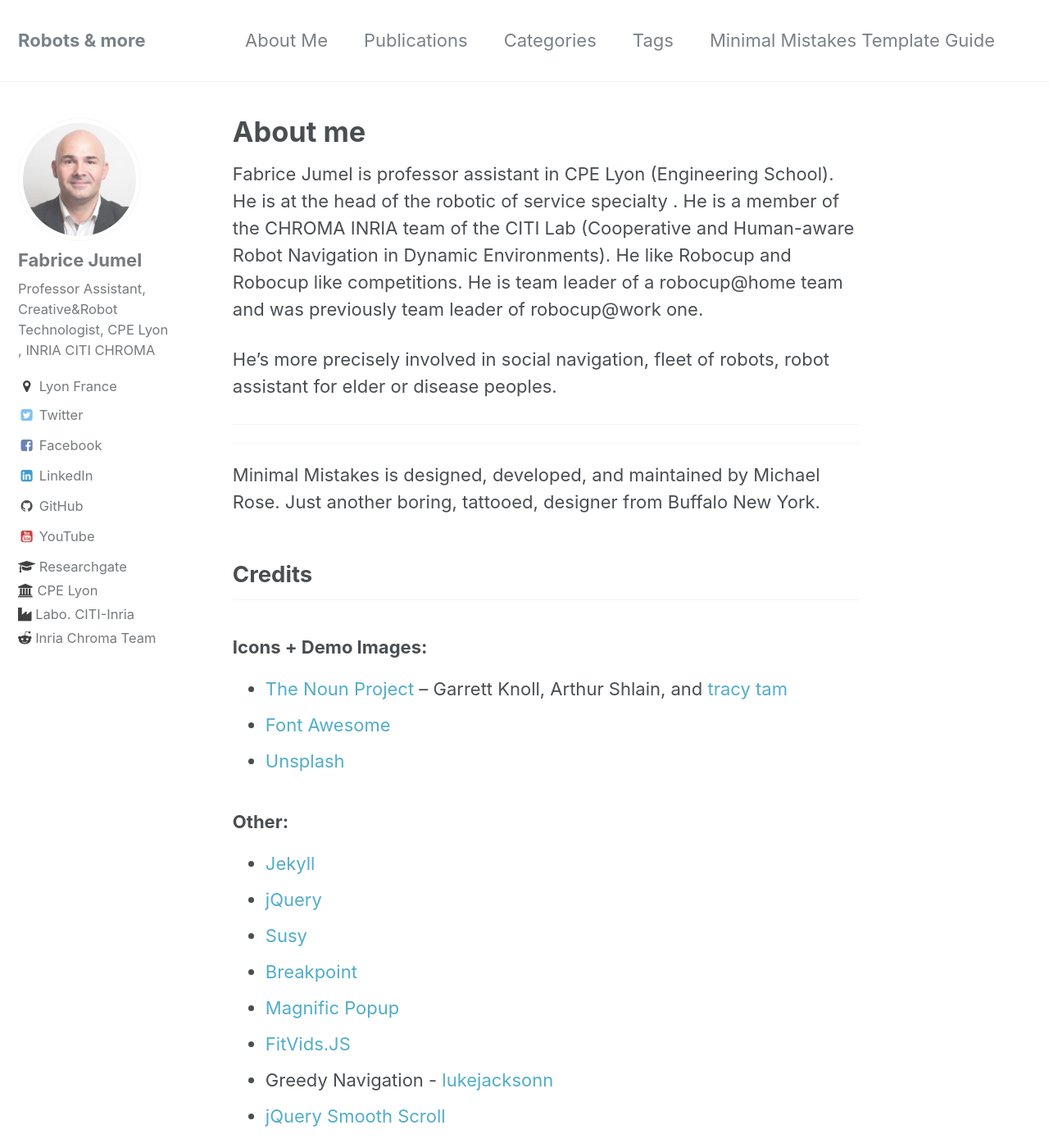
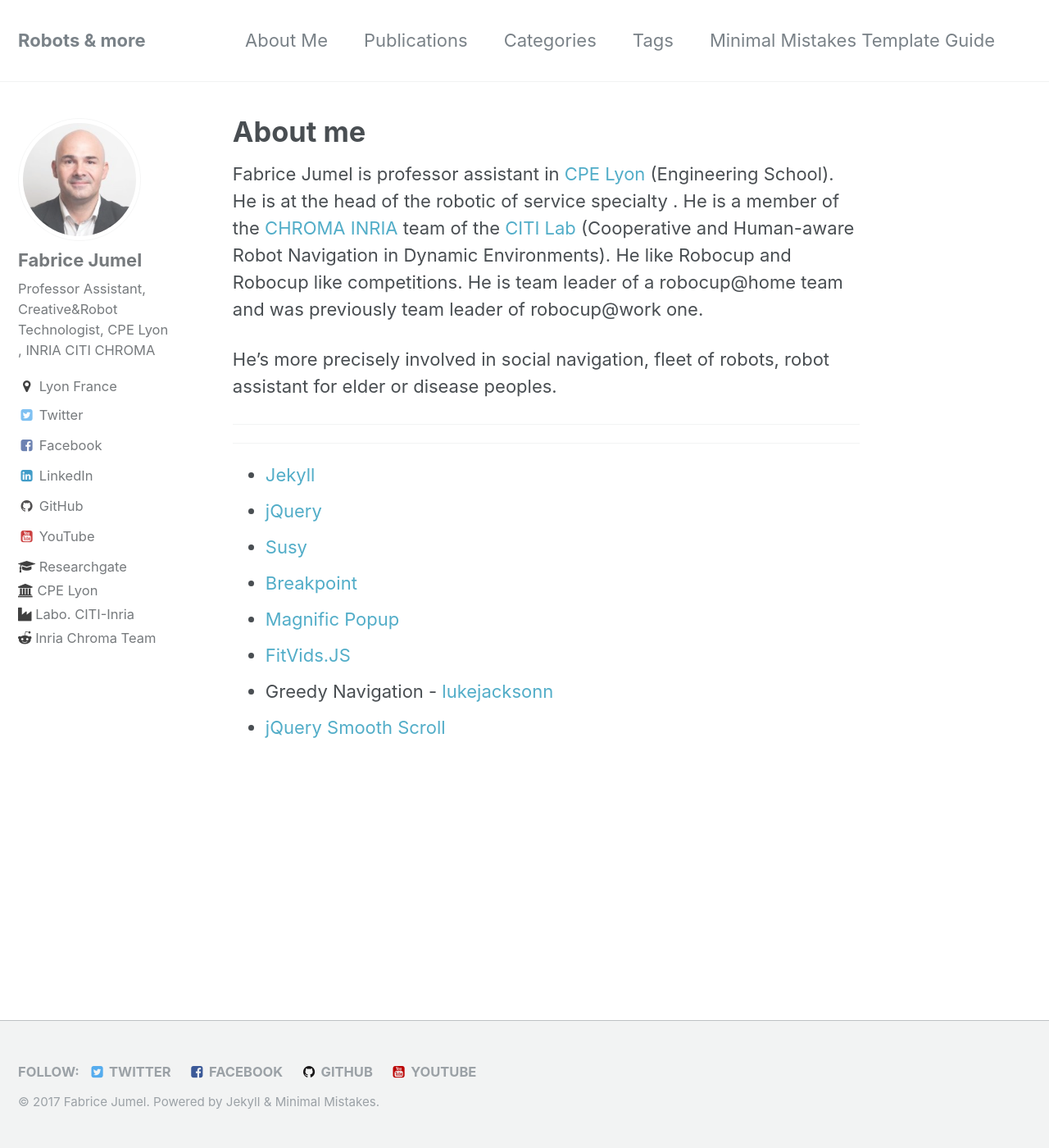
Before and after one commit to fabricejumel/fabricejumel.github.io, a Jekyll site: the page built from _pages/about.md, in a window 1280 px wide and 1400 px high. Shown: the whole window at 82% size. Built offline with Jekyll 4.4.1, drawn with Linux system fonts in a browser that asks for light colours.

Commit message:
Update about.md

```diff
--- a/_pages/about.md
+++ b/_pages/about.md
@@ -4,7 +4,7 @@ title: "About me"
 
 ---
 
-Fabrice Jumel is professor assistant  in CPE Lyon (Engineering School). He is at the head of the robotic of service specialty . He is a member of the CHROMA INRIA team of the CITI Lab  (Cooperative and Human-aware Robot Navigation in Dynamic Environments). He like Robocup and Robocup like competitions. He is team leader of a robocup@home team and was previously team leader of robocup@work one.
+Fabrice Jumel is professor assistant  in [CPE Lyon](https://www.cpe.fr) (Engineering School). He is at the head of the robotic of service specialty . He is a member of the [CHROMA INRIA](https://team.inria.fr/chroma/en/)  team of the [CITI Lab](http://www.citi-lab.fr/)  (Cooperative and Human-aware Robot Navigation in Dynamic Environments). He like Robocup and Robocup like competitions. He is team leader of a robocup@home team and was previously team leader of robocup@work one.
 
 He's more precisely involved in social navigation, fleet of robots, robot assistant for elder or disease peoples.
 
@@ -16,16 +16,7 @@ He's more precisely involved in social navigation, fleet of robots, robot assist
 
 ---
 
-Minimal Mistakes is designed, developed, and maintained by Michael Rose. Just another boring, tattooed, designer from Buffalo New York.
-## Credits
 
-### Icons + Demo Images:
-
-- [The Noun Project](https://thenounproject.com) -- Garrett Knoll, Arthur Shlain, and [tracy tam](https://thenounproject.com/tracytam)
-- [Font Awesome](http://fortawesome.github.io/Font-Awesome/)
-- [Unsplash](https://unsplash.com/)
-
-### Other:
 
 - [Jekyll](http://jekyllrb.com/)
 - [jQuery](http://jquery.com/)
```
